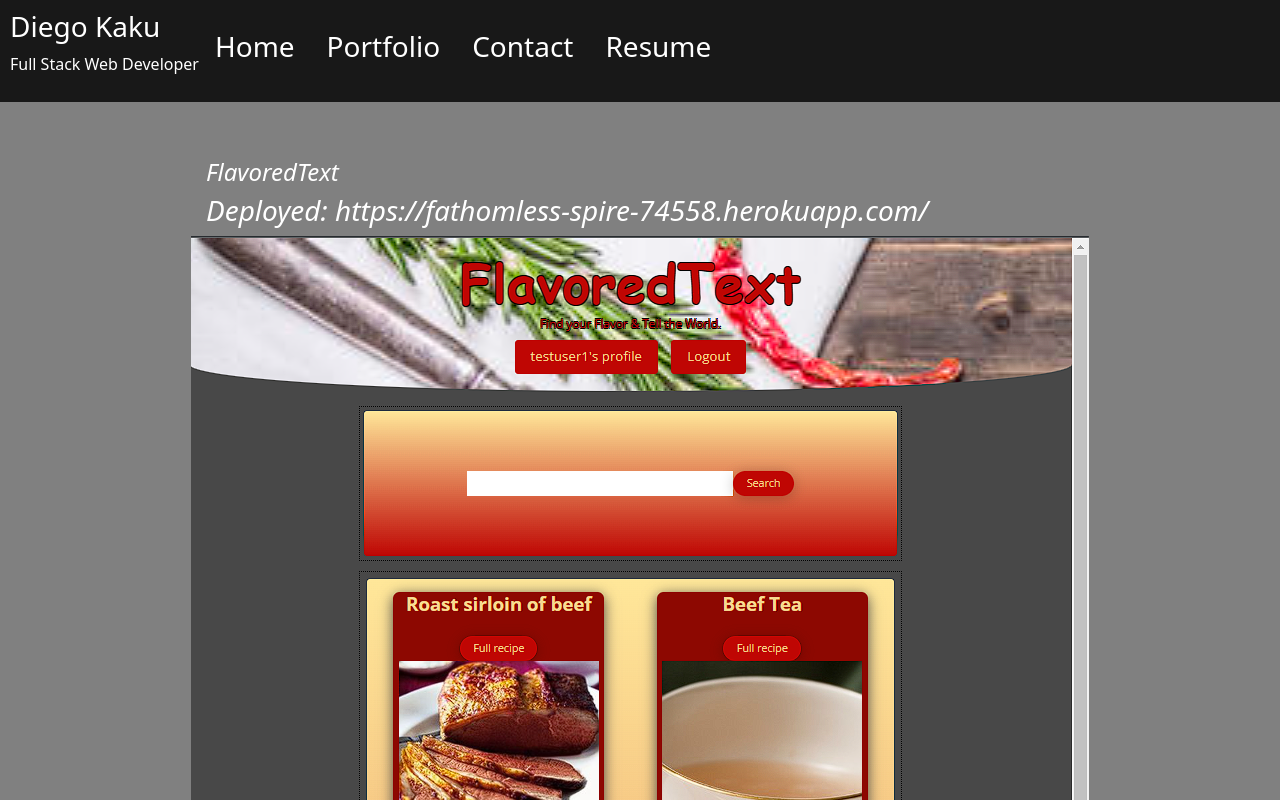
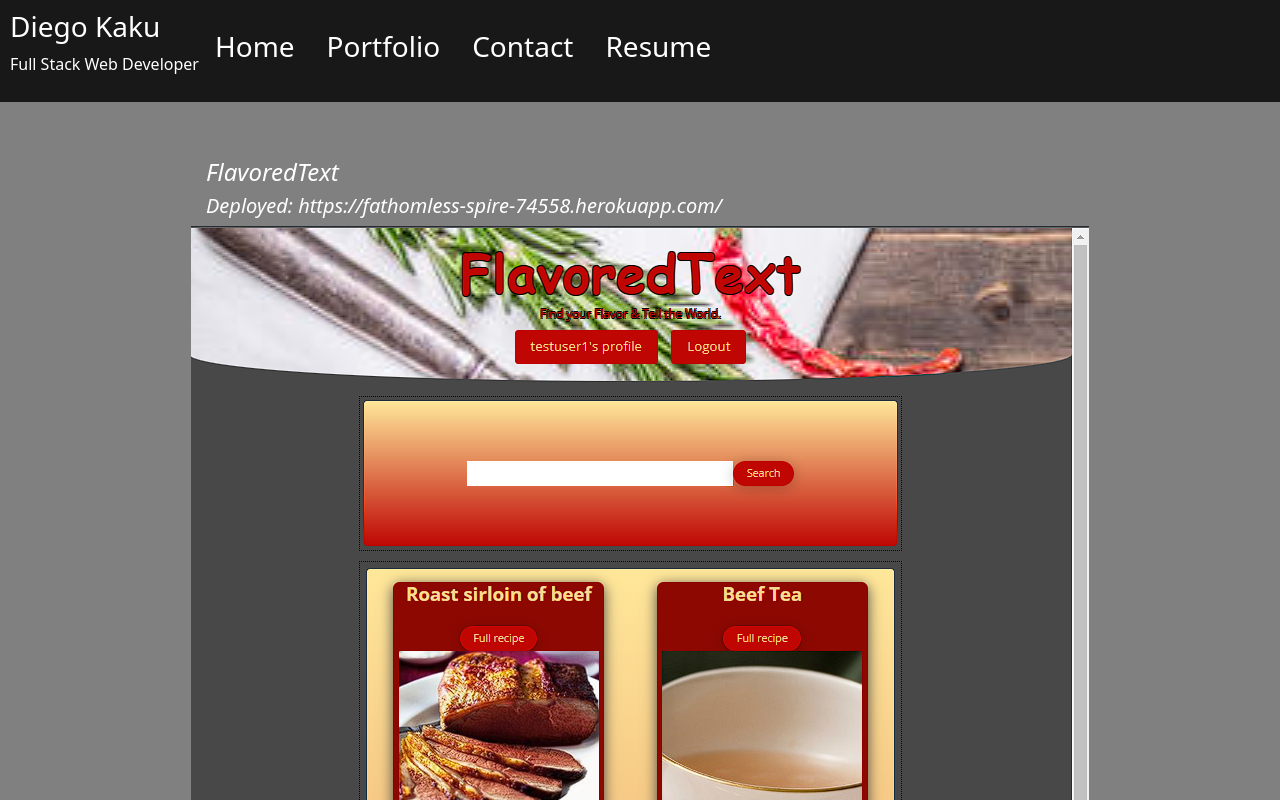
Before and after one commit to kakudiego/C-20-React_React-Portifolio, a React (Create React App) app: page / in a window 1280 px wide. Both pictures are taken after a click on the element "Portfolio". Shown: the top 800 px of the page. Built offline with nearby package versions, Linux system fonts and the light colour scheme.

Commit message:
add deployed link 1 fix

```diff
--- a/src/components/pages/Portfolio.js
+++ b/src/components/pages/Portfolio.js
@@ -15,7 +15,13 @@ function Portfolio() {
         <a style={{ textDecoration: 'none' }} href='https://github.com/Erock42/FlavoredText' target="_blank" rel="noreferrer noopener">
           <i className='fab fa-twitter'>
             <h4 style={{ marginLeft: '15px', color: 'white' }}>FlavoredText</h4>
-            <h3 style={{ marginLeft: '15px', color: 'white' }}>Deployed: https://fathomless-spire-74558.herokuapp.com/</h3>
+            <h5 style={{ marginLeft: '15px', color: 'white' }}>Deployed: https://fathomless-spire-74558.herokuapp.com/</h5>
+          </i>
+          <img src={flavoredText} alt='flavoredText' />
+        </a>
+        <a style={{ textDecoration: 'none' }} href='https://fathomless-spire-74558.herokuapp.com' target="_blank" rel="noreferrer noopener">
+          <i className='fab fa-twitter'>
+            <h5 style={{ marginLeft: '15px', color: 'white' }}>Deployed</h5>
           </i>
           <img src={flavoredText} alt='flavoredText' />
         </a>
```
